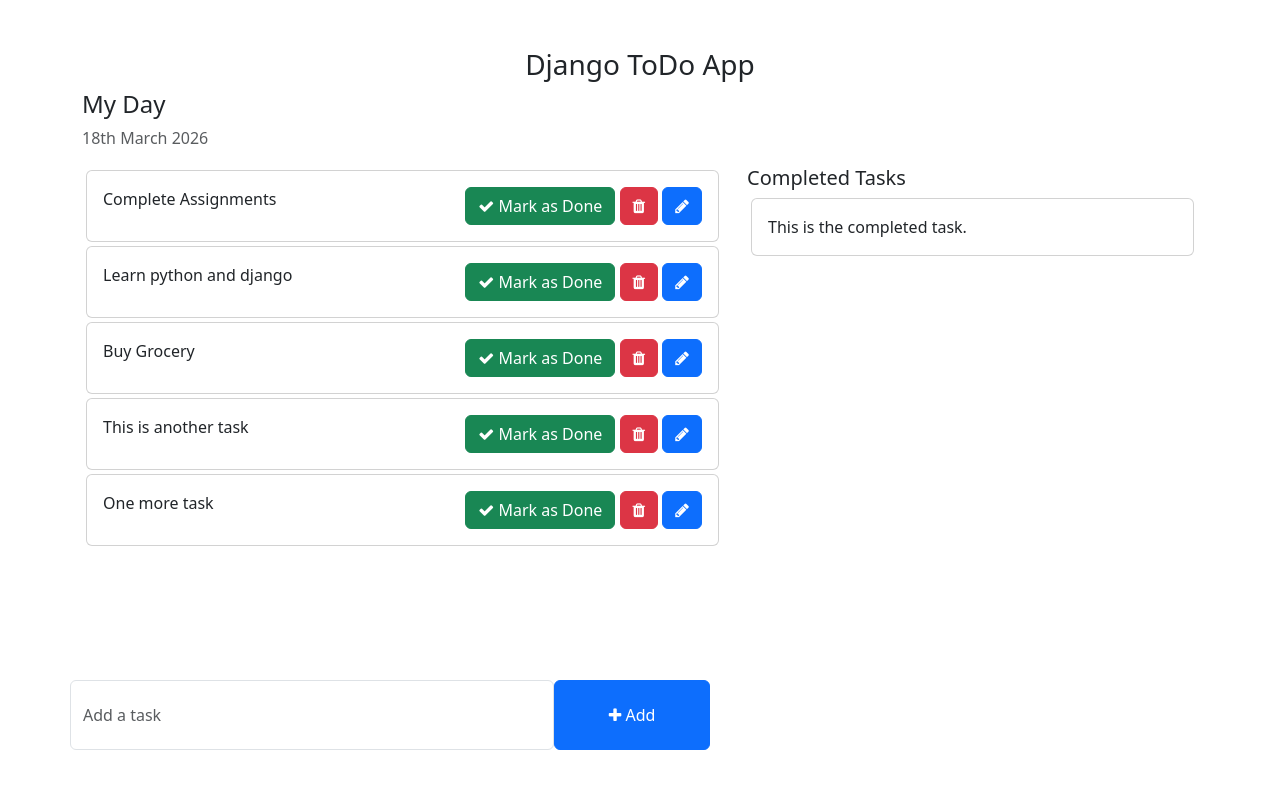
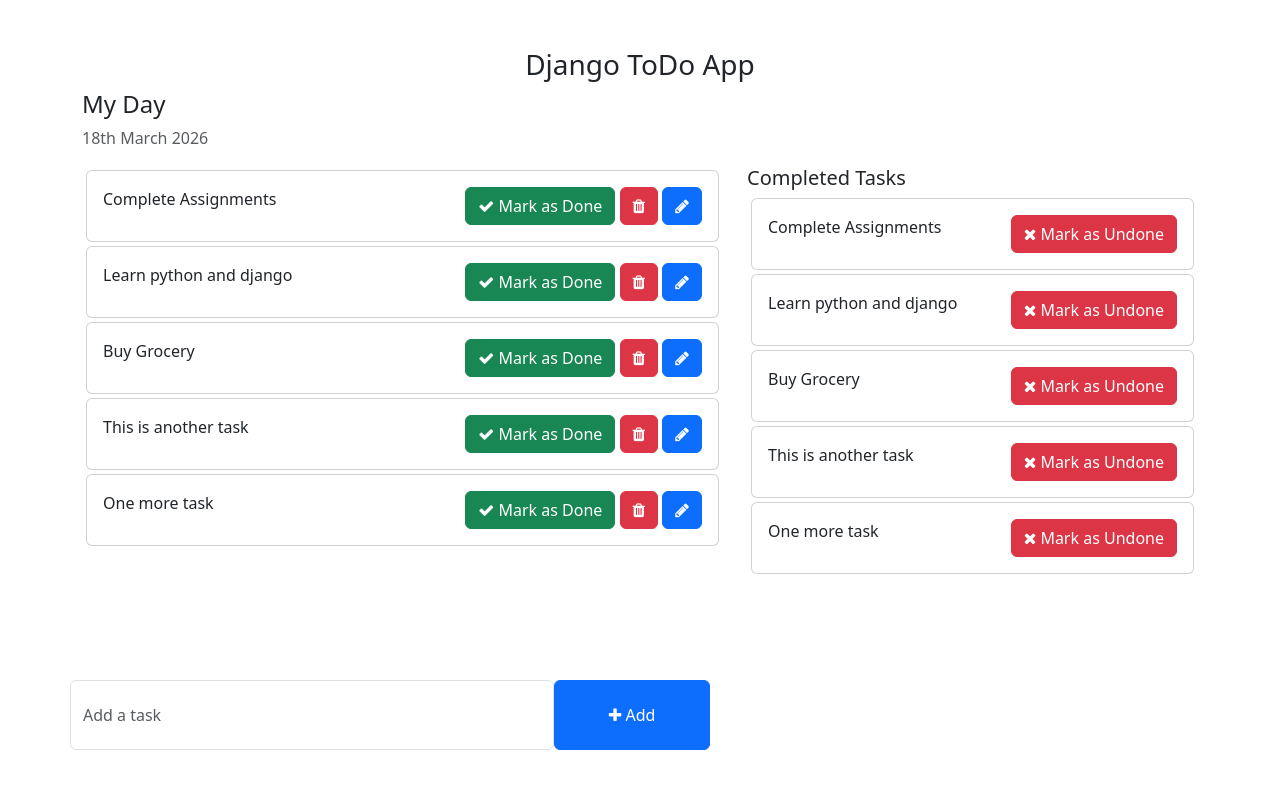
Before and after one commit to Prathameshmane1710/ToDo_APP, a Django app: template templates/home.html in a window 1280 px wide. Run offline with Django 5.2, Linux system fonts and the light colour scheme; the template is opened without the code that fills it: values that come from a table or form of the project are taken from there, others are empty; data comes from the database, SQL or seed files in the repository; both versions use the stored data as it was after the commit.

Commit message:
Button Features Added

```diff
--- a/templates/home.html
+++ b/templates/home.html
@@ -31,7 +31,7 @@
                     <div class="card-body">
                         {{task.task}}
                         <span style="position: relative; float: right;">
-                            <a class="btn btn-success"><i class="fa fa-check"></i> Mark as Done</a>
+                            <a href="{% url 'mark_as_done' task.pk %}" class="btn btn-success"><i class="fa fa-check"></i> Mark as Done</a>
                             <a class="btn btn-danger"><i class="fa fa-trash"></i></a>
                             <a class="btn btn-primary"><i class="fa fa-pencil"></i></a>
                         </span>
@@ -44,11 +44,16 @@
             <div class="col-md-5 col-lg-5">
                 <h5>Completed Tasks</h5>
                 <!-- List of all the tasks that have completed -->
+                {% for task in completed_task %}
                 <div class="card m-1">
                     <div class="card-body">
-                        This is the completed task.
+                        {{task.task}}
+                        <span style="position: relative; float: right;">
+                            <a href="{% url 'mark_as_undone' task.pk %}" class="btn btn-danger"><i class="fa fa-times"></i> Mark as Undone</a>
+                        </span>
                     </div>
                 </div>
+                {% endfor %}
             </div>
         </div>
         <div class="row">
--- a/todo_main/views.py
+++ b/todo_main/views.py
@@ -3,7 +3,9 @@
 
 def home(request):
     tasks = Task.objects.filter(is_completed=False).order_by('-updated_at')
+    completed_task = Task.objects.filter(is_completed=True).order_by('-updated_at')
     context = {
         "tasks":tasks,
+        "completed_task":completed_task,
     }
     return render(request,"home.html",context)
--- a/todo_tasks/urls.py
+++ b/todo_tasks/urls.py
@@ -3,4 +3,6 @@
 
 urlpatterns = [
     path("addTask/", addTask , name="addTask"),
+    path("mark_as_done/<int:pk>/",mark_as_done,name="mark_as_done"),
+    path("mark_as_undone/<int:pk>/",mark_as_undone,name="mark_as_undone"),
 ]
```
Also changed, not shown: todo_tasks/views.py (+14 -1 lines), db.sqlite3.
